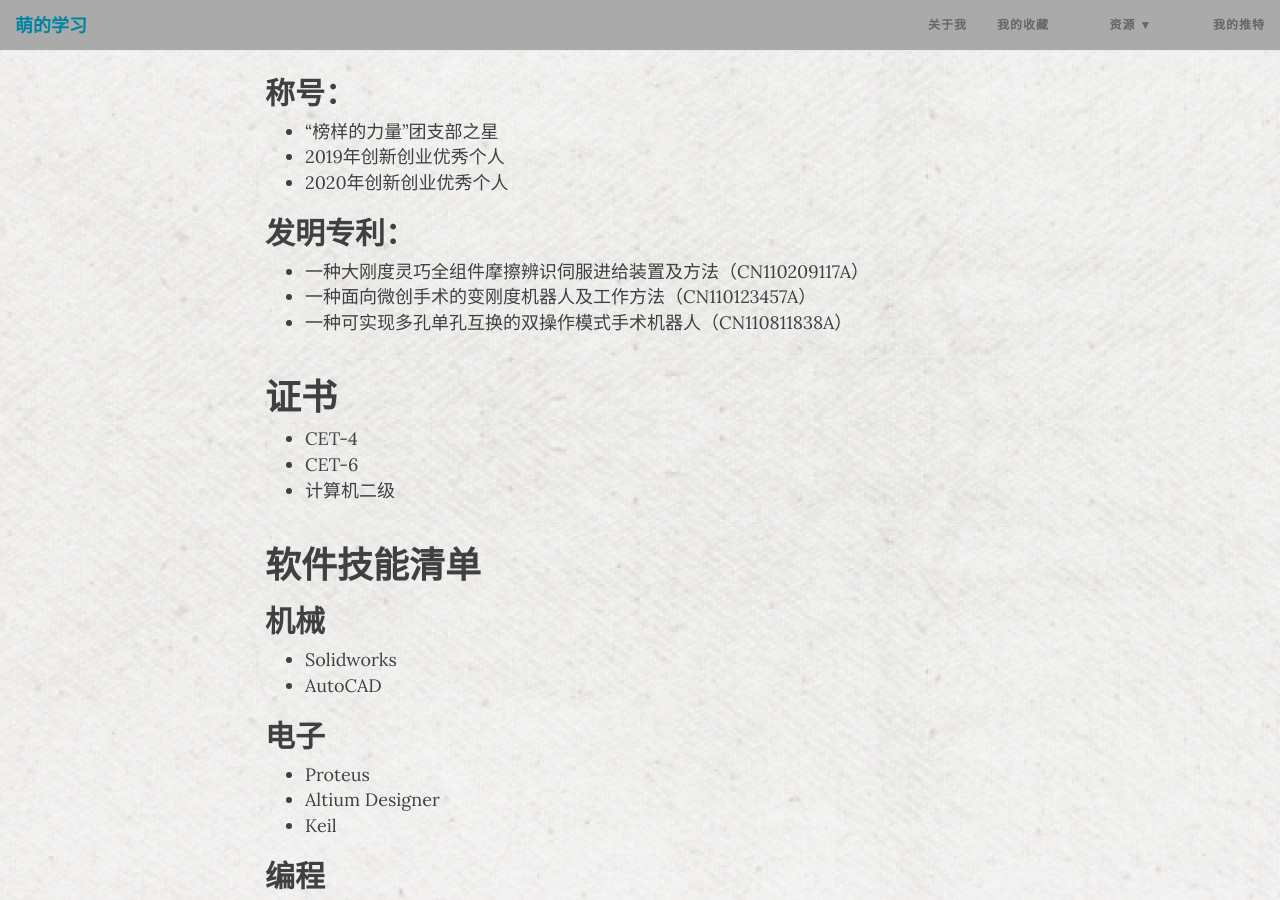
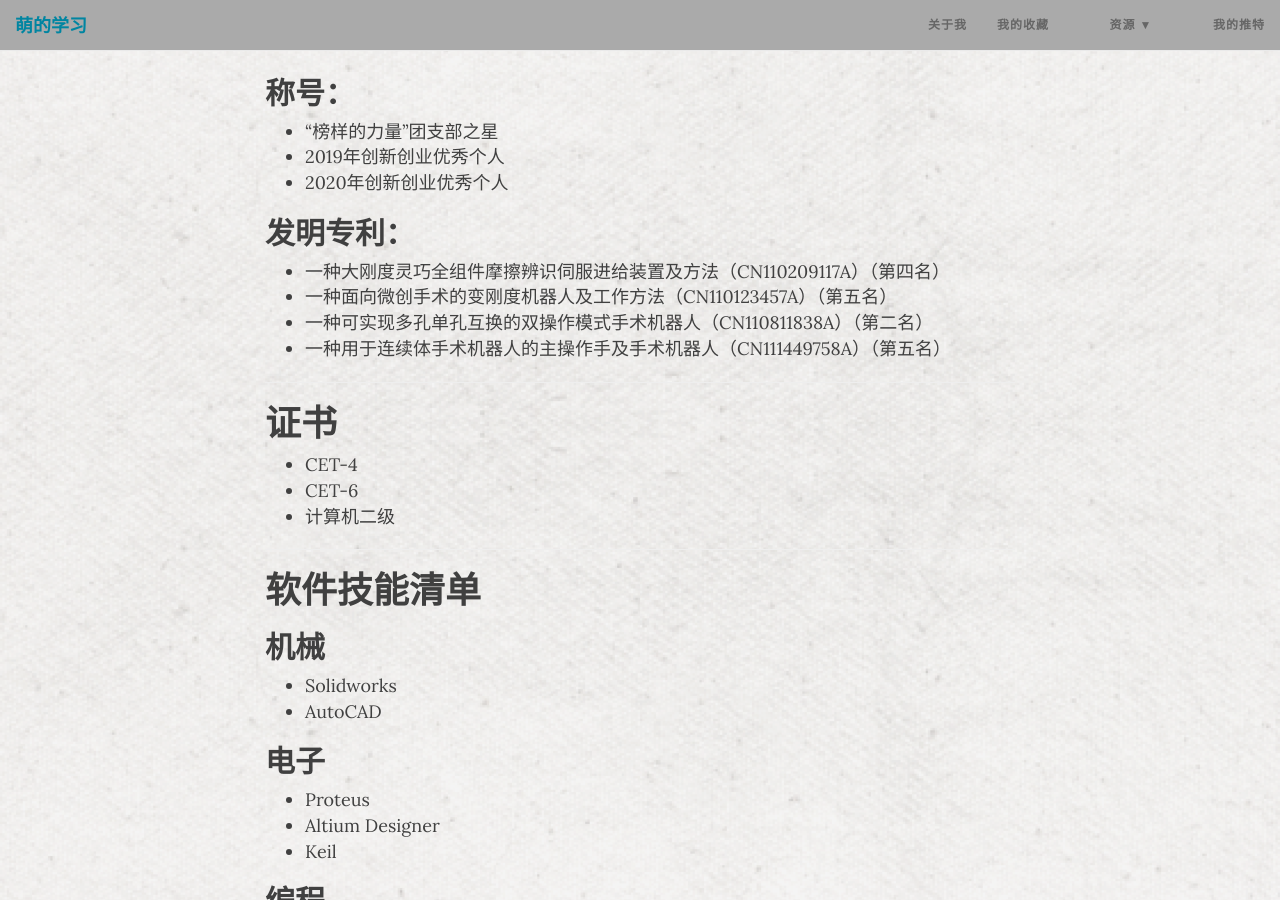
Before and after one commit to SimonTao0831/SimonTao0831.github.io, a Jekyll site: the page built from aboutme.md, in a window 1280 px wide and 900 px high, scrolled down 1976 px. Built offline with Jekyll 4.4.1, drawn with Linux system fonts in a browser that asks for light colours; nearby versions of some CDN libraries.

Commit message:
Update aboutme.md

```diff
--- a/aboutme.md
+++ b/aboutme.md
@@ -78,9 +78,10 @@ subtitle: 机械狗，电子爱好者，编程爱好者
 - 2020年创新创业优秀个人
 
 ## 发明专利：
-- 一种大刚度灵巧全组件摩擦辨识伺服进给装置及方法（CN110209117A）
-- 一种面向微创手术的变刚度机器人及工作方法（CN110123457A）
-- 一种可实现多孔单孔互换的双操作模式手术机器人（CN110811838A）
+- 一种大刚度灵巧全组件摩擦辨识伺服进给装置及方法（CN110209117A）（第四名）
+- 一种面向微创手术的变刚度机器人及工作方法（CN110123457A）（第五名）
+- 一种可实现多孔单孔互换的双操作模式手术机器人（CN110811838A）（第二名）
+- 一种用于连续体手术机器人的主操作手及手术机器人（CN111449758A）（第五名）
 
 ---
 
```
